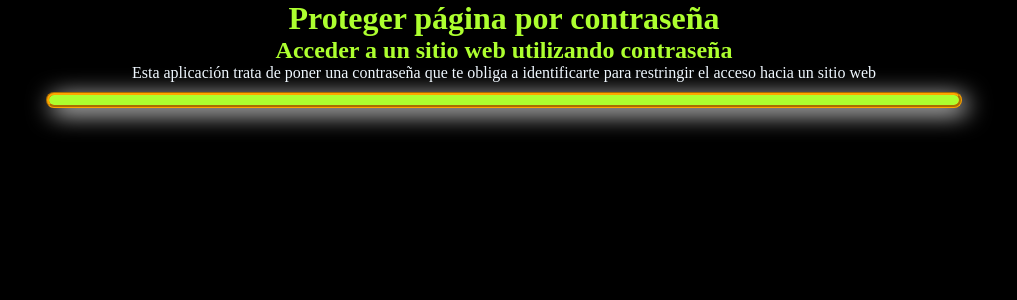
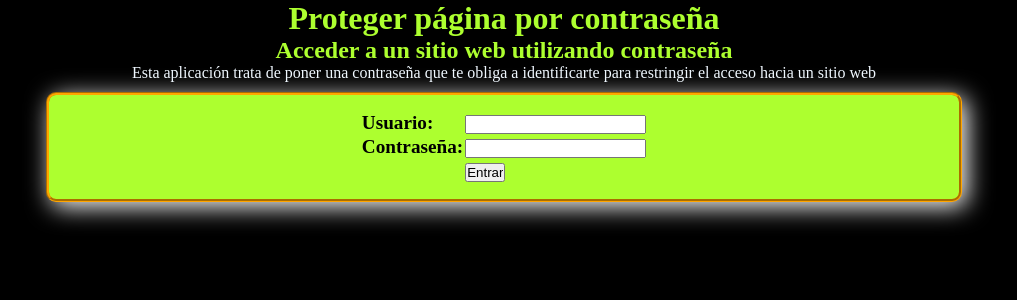
Before and after one commit to raupulus/Mini-Aplicaciones-Web, a PHP site: page / in a window 1280 px wide. Shown: the top 300 px of the page, without its empty margins (136-1153 px from the left). Run offline with PHP 8.4, Linux system fonts and the light colour scheme.

Commit message:
Formulario de acceso creado

```diff
--- a/Proteger páginas por contraseña/index.php
+++ b/Proteger páginas por contraseña/index.php
@@ -16,10 +16,27 @@
 	<H2 id="titulo2">Acceder a un sitio web utilizando contraseña</H2>
 	<P>Esta aplicación trata de poner una contraseña que te obliga a identificarte para restringir el acceso hacia un sitio web</P>
 	<DIV class="ejemplo">
+		<FORM method="POST" action="comprobar.php">
+			<TABLE>
+				<TR>
+					<TD>Usuario:</TD>
+					<TD><INPUT type="text" name="usuario" size="20"/></TD>
+				</TR>
 
+				<TR>
+					<TD>Contraseña:</TD>
+					<TD><INPUT type="password" name="pass" size="20"/></TD>
+				</TR>
+
+				<TR>
+					<TD></TD>
+					<TD><INPUT type="submit" value="Entrar" name="privado"/></TD>
+				</TR>
+			</TABLE>
+		</FORM>
+		<?php
+
+		?>
 	</DIV>
-<?php
-
-?>
 </BODY>
 </HTML>
```
